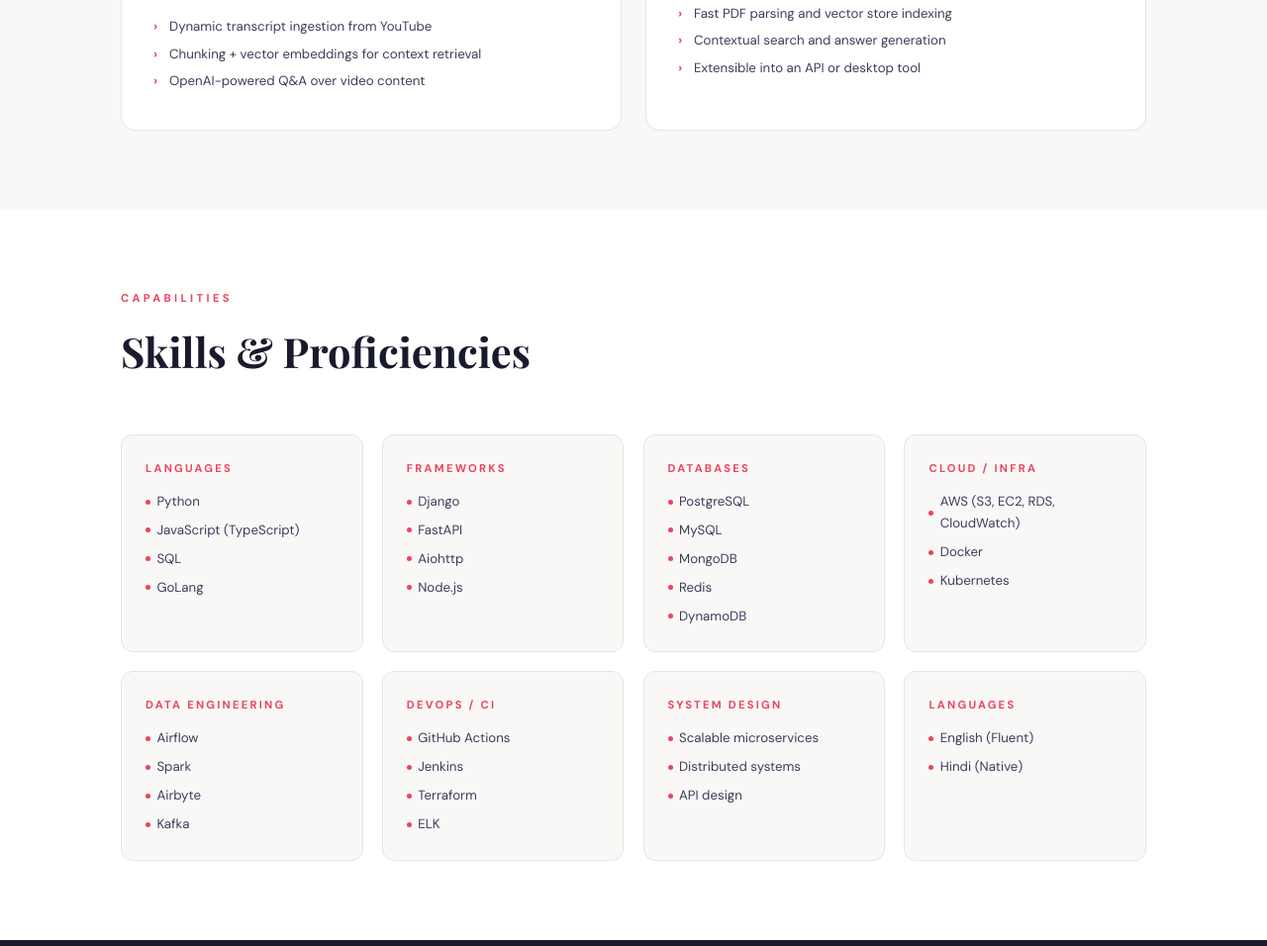
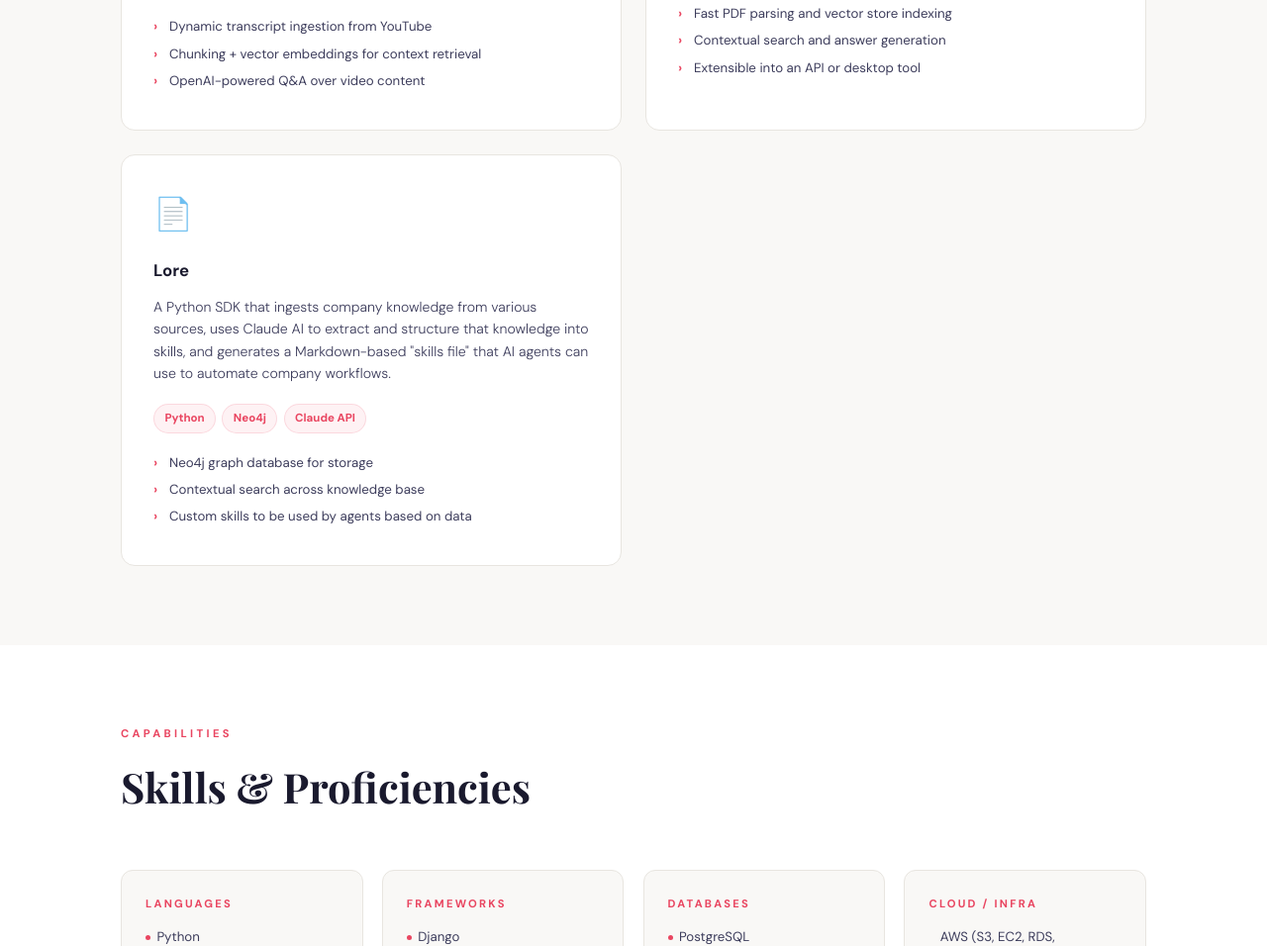
Before and after one commit to sanidhyarajawat/sanidhyarajawat.github.io, a plain HTML site: page index.html in a window 1280 px wide. Shown: the part 4625-5581 px from the top of the page at 99% size. Drawn offline with nearby package versions, Linux system fonts and the light colour scheme.

Commit message:
Added Lore project

```diff
--- a/index.html
+++ b/index.html
@@ -939,6 +939,21 @@
           <li>Extensible into an API or desktop tool</li>
         </ul>
       </div>
+      <div class="proj-card">
+        <div class="proj-icon">📄</div>
+        <div class="proj-title">Lore</div>
+        <div class="proj-desc">A Python SDK that ingests company knowledge from various sources, uses Claude AI to extract and structure that knowledge into skills, and generates a Markdown-based "skills file" that AI agents can use to automate company workflows.</div>
+        <div class="tech-tags">
+          <span class="tech-tag">Python</span>
+          <span class="tech-tag">Neo4j</span>
+          <span class="tech-tag">Claude API</span>
+        </div>
+        <ul class="proj-bullets">
+          <li>Neo4j graph database for storage</li>
+          <li>Contextual search across knowledge base</li>
+          <li>Custom skills to be used by agents based on data</li>
+        </ul>
+      </div>
     </div>
   </div>
 
```
